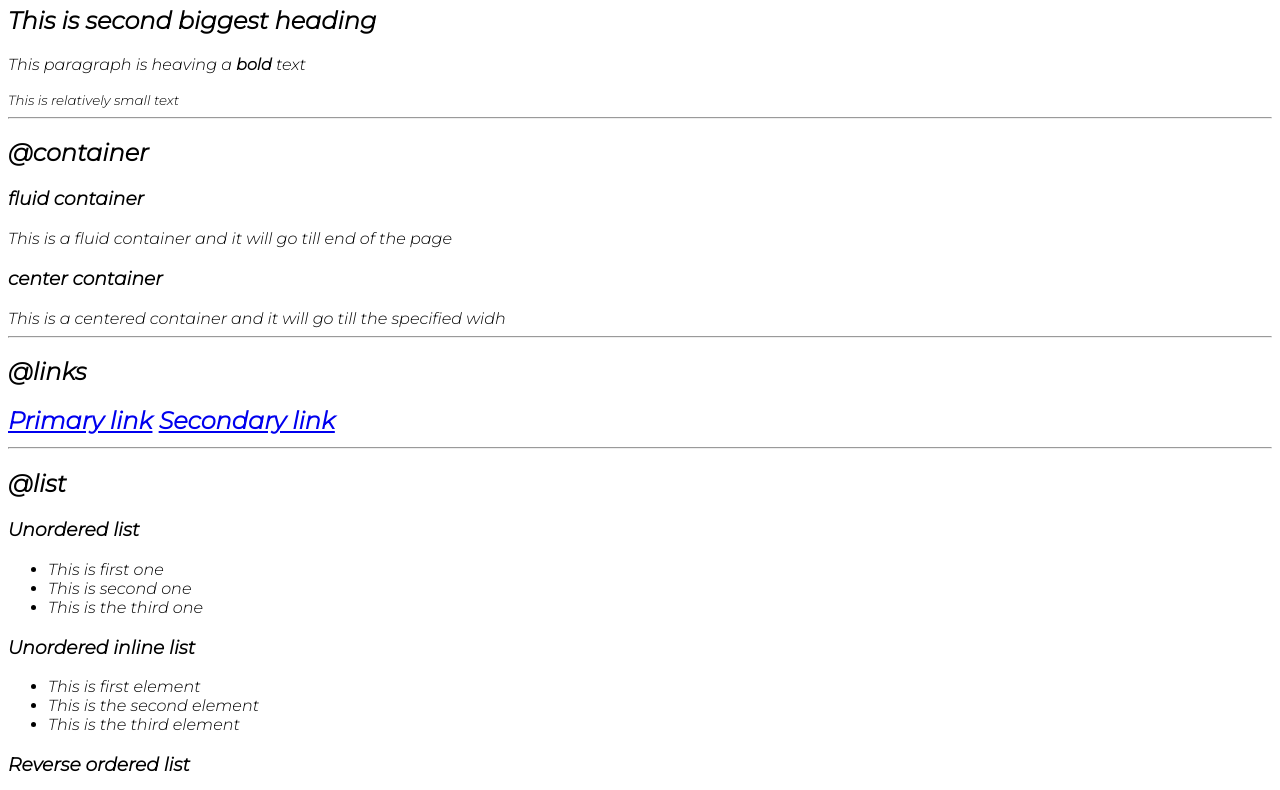
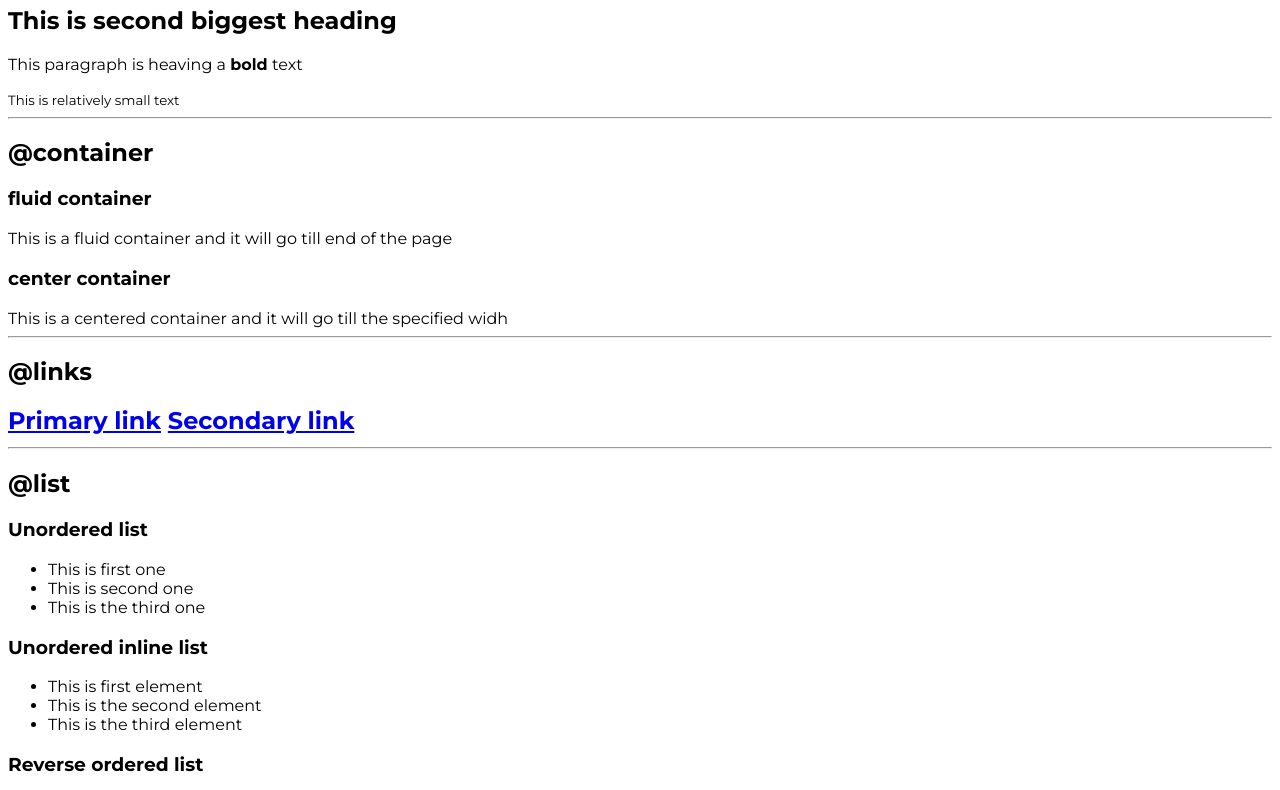
Before and after one commit to Utkarsh-969/Portfolio_Html_CSS, a plain HTML site: page index.html in a window 1280 px wide. Shown: the part 244-1034 px from the top of the page. Drawn offline with Linux system fonts and the light colour scheme; a script that the page names is missing.

Commit message:
pushed the changes

```diff
--- a/style.css
+++ b/style.css
@@ -1,5 +1,5 @@
-@import url('https://fonts.googleapis.com/css2?family=Montserrat:ital,wght@1,300&display=swap');
+@import url('https://fonts.googleapis.com/css2?family=Montserrat:wght@400;700&display=swap');
 
 body{
-   font-family: Montserrat;
+   font-family: 'Montserrat',sans-serif;
 }
```
